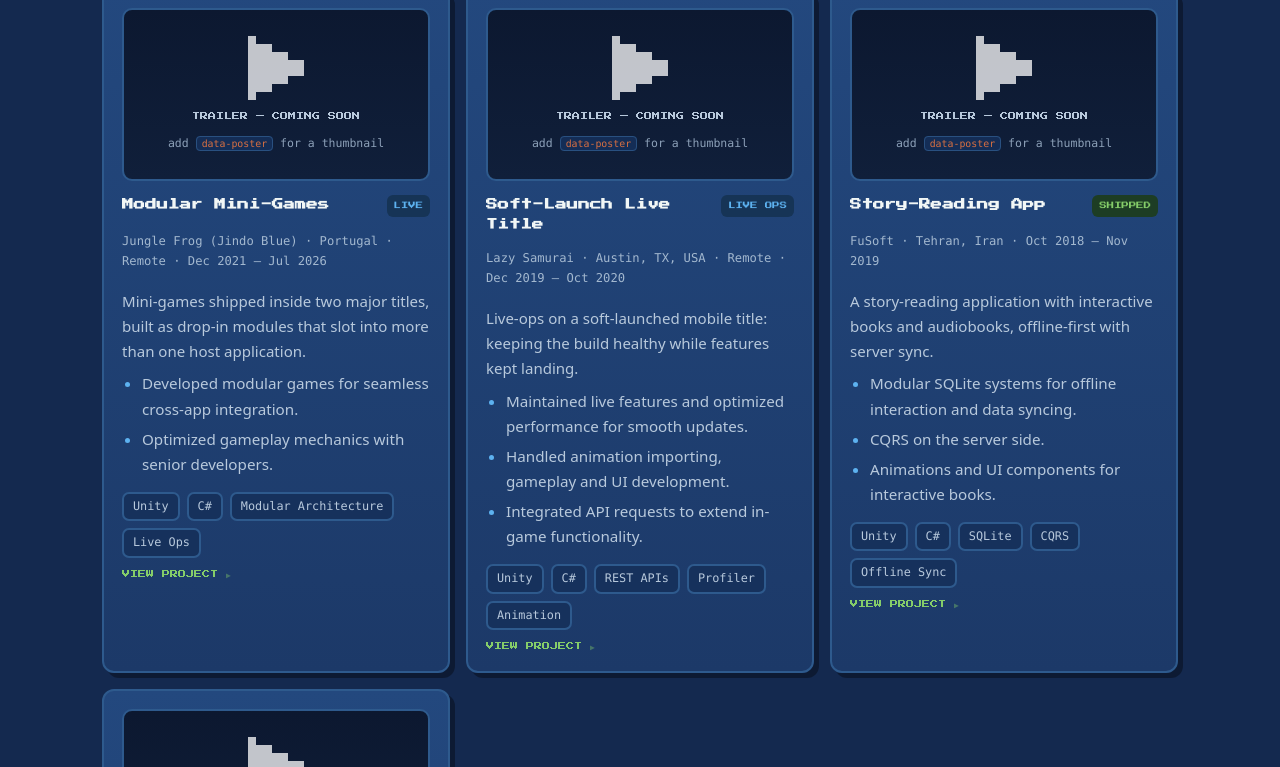
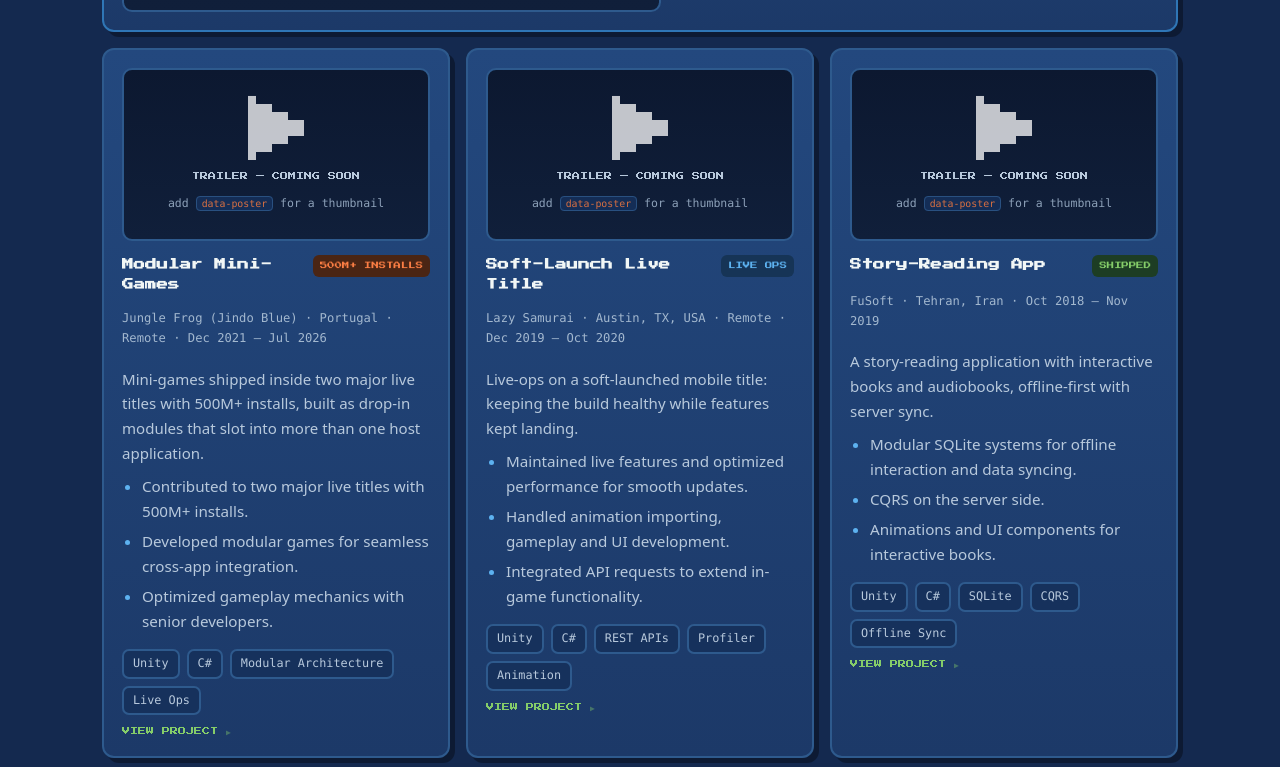
Before and after one commit to mohsentta/Portfolio, a plain HTML site: page index.html in a window 1280 px wide. Shown: the part 2033-2800 px from the top of the page. Drawn offline with Linux system fonts and the light colour scheme.

Commit message:
Lead with the 500M+ installs figure, not the 150K self-published one
The hero took 150K+ installs from the resume's self-employed section and made
it the headline, which hid the Jungle Frog work entirely. The hero now leads
with 500M+ installs on titles worked on, and the Jungle Frog mini-games card
and project page carry that figure. 150K stays only on the self-published
2D Android games, where it is accurate.

```diff
--- a/index.html
+++ b/index.html
@@ -69,7 +69,7 @@
         </div>
 
         <ul class="counters">
-          <li><span class="px icon" data-sprite="coin" aria-hidden="true"></span><b>150K+</b><span>installs</span></li>
+          <li><span class="px icon" data-sprite="coin" aria-hidden="true"></span><b>500M+</b><span>installs on titles I worked on</span></li>
           <li><span class="px icon" data-sprite="star" aria-hidden="true"></span><b>10+</b><span>years</span></li>
           <li><span class="px icon" data-sprite="trophy" aria-hidden="true"></span><b>4</b><span>studios</span></li>
           <li><span class="px icon" data-sprite="floppy" aria-hidden="true"></span><b>C#</b><span>Unity 3D</span></li>
@@ -250,14 +250,16 @@
           <div class="project-body">
             <div class="project-top">
               <h3>Modular Mini-Games</h3>
-              <span class="status status-live">LIVE</span>
+              <span class="status status-hits">500M+ INSTALLS</span>
             </div>
             <p class="meta">Jungle Frog (Jindo Blue) &middot; Portugal &middot; Remote &middot; Dec 2021 — Jul 2026</p>
             <p class="project-desc">
-              Mini-games shipped inside two major titles, built as drop-in modules
-              that slot into more than one host application.
+              Mini-games shipped inside two major live titles with 500M+ installs,
+              built as drop-in modules that slot into more than one host
+              application.
             </p>
             <ul class="bullets">
+              <li>Contributed to two major live titles with 500M+ installs.</li>
               <li>Developed modular games for seamless cross-app integration.</li>
               <li>Optimized gameplay mechanics with senior developers.</li>
             </ul>
```
Also changed, not shown: projects/modular-mini-games.html (+4 -3 lines).
